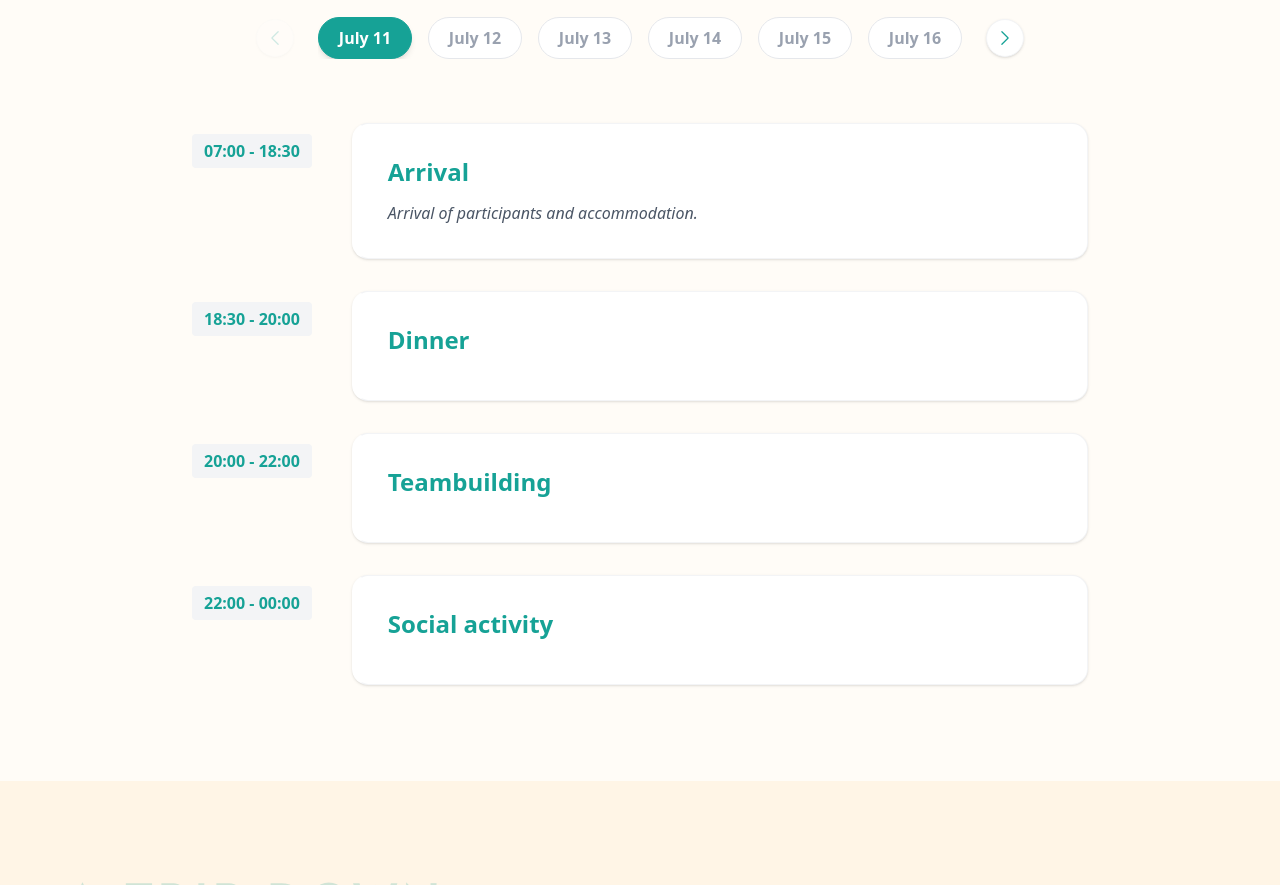
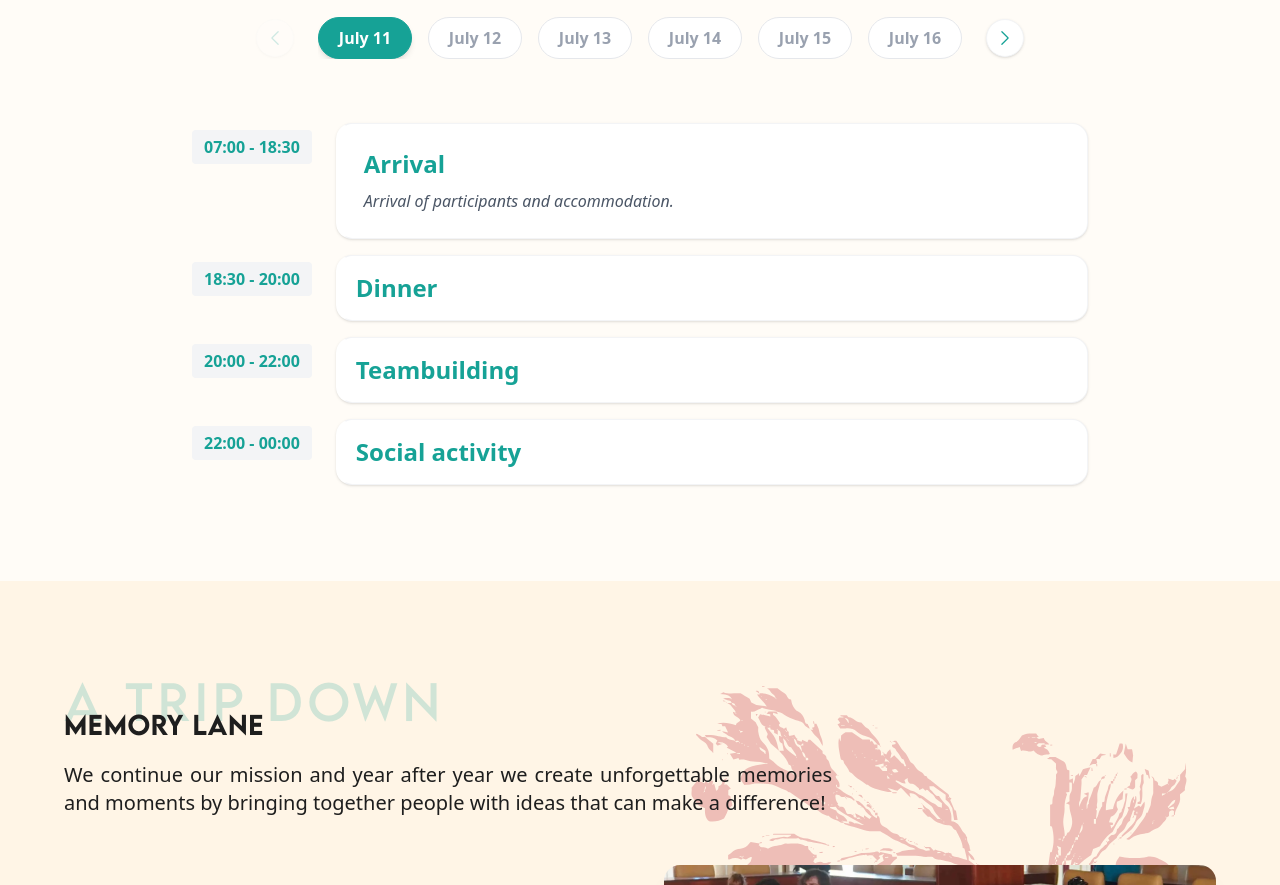
Before and after one commit to Eduard975/BIS-website, a React (Vite) app: page /BIS-website/about in a window 1280 px wide. Shown: the part 2040-2925 px from the top of the page. Built offline with nearby package versions, Linux system fonts and the light colour scheme.

Commit message:
update schedule

```diff
--- a/src/components/PageSpecific/About/SceduleSection.tsx
+++ b/src/components/PageSpecific/About/SceduleSection.tsx
@@ -45,22 +45,12 @@ export const ScheduleSection: React.FC = () => {
       />
 
       <div className="flex flex-col items-center w-full">
-        {/* Main Container: Flex row, centered, with gap for spacing */}
+        {/* Swiper Header - Fully Restored */}
         <div className="w-full flex items-center justify-center gap-6 relative max-w-[80vw] lg:max-w-[60vw] mb-16">
-          {/* LEFT ARROW */}
-          <button
-            className="prev-day shrink-0 z-20
-            bg-white shadow-sm rounded-full p-2
-            text-primary border border-gray-100
-            disabled:opacity-20 hover:bg-gray-50
-             hover:scale-110 transition-all cursor-pointer"
-          >
+          <button className="prev-day shrink-0 z-20 bg-white shadow-sm rounded-full p-2 text-primary border border-gray-100 disabled:opacity-20 hover:bg-gray-50 hover:scale-110 transition-all cursor-pointer">
             <HiChevronLeft size={20} />
           </button>
 
-          {/* MIDDLE SECTION: Swiper Wrapper */}
-          {/* flex-1: Takes up all available space between arrows */}
-          {/* min-w-0: Critical for Swiper to calculate width correctly in a flex container */}
           <div className="flex-1 min-w-0 relative">
             <Swiper
               modules={[Navigation, FreeMode, Mousewheel]}
@@ -71,31 +61,17 @@ export const ScheduleSection: React.FC = () => {
               mousewheel={{ forceToAxis: true }}
               spaceBetween={16}
               breakpoints={{
-                320: {
-                  slidesPerView: 3,
-                  slidesPerGroup: 3,
-                },
-                640: {
-                  slidesPerView: 4,
-                  slidesPerGroup: 4,
-                },
-                1024: {
-                  slidesPerView: 6,
-                  slidesPerGroup: 6,
-                },
+                320: { slidesPerView: 3, slidesPerGroup: 3 },
+                640: { slidesPerView: 4, slidesPerGroup: 4 },
+                1024: { slidesPerView: 6, slidesPerGroup: 6 },
               }}
-              // px-2 adds a little internal breathing room so slides don't get cut off at the very edge
               className="px-2 w-full"
             >
               {scheduleData.map((day: ScheduleDay) => (
                 <SwiperSlide key={day.id}>
                   <button
                     onClick={() => setActiveDayId(day.id)}
-                    aria-pressed={activeDayId === day.id}
-                    className={`w-full px-4 py-2
-                    rounded-full border transition-all
-                    duration-300 font-semibold text-sm
-                    md:text-base outline-none whitespace-nowrap ${
+                    className={`w-full px-4 py-2 rounded-full border transition-all duration-300 font-semibold text-sm md:text-base outline-none whitespace-nowrap ${
                       activeDayId === day.id
                         ? "bg-primary text-white border-primary shadow-md"
                         : "bg-white text-gray-400 border-gray-200 hover:border-primary/40 hover:text-primary"
@@ -108,43 +84,56 @@ export const ScheduleSection: React.FC = () => {
             </Swiper>
           </div>
 
-          {/* RIGHT ARROW */}
-          <button
-            className="next-day shrink-0 bg-white shadow-sm rounded-full
-            p-2 text-primary border border-gray-100
-             disabled:opacity-20 hover:bg-gray-50
-             hover:scale-110 transition-all cursor-pointer"
-          >
+          <button className="next-day shrink-0 bg-white shadow-sm rounded-full p-2 text-primary border border-gray-100 disabled:opacity-20 hover:bg-gray-50 hover:scale-110 transition-all cursor-pointer">
             <HiChevronRight size={20} />
           </button>
         </div>
 
-        {/* Timeline Content */}
-        <div className="w-full max-w-4xl space-y-8">
-          {activeDay.events.map((event, index) => (
+        {/* Timeline Content - Slimmed Down Version */}
+        <div className="w-full max-w-4xl space-y-4">
+          {" "}
+          {/* Reduced from space-y-8 */}
+          {activeDay.events.map((event, index) => {
+            const hasExtra = !!(
+              event.description ||
+              (event.details && event.details.length > 0)
+            );
+
+            return (
               <article
                 key={`${activeDayId}-${index}`}
-              className="flex gap-4 md:gap-10 animate-in fade-in slide-in-from-bottom-2 duration-500"
+                className="flex gap-4 md:gap-6 animate-in fade-in slide-in-from-bottom-2 duration-500"
               >
-              <div className="min-w-[75px] pt-4">
+                <div className="min-w-[75px] pt-3">
+                  {" "}
+                  {/* Slightly less top padding */}
                   <time className="bg-gray-100 text-primary font-bold px-3 py-1.5 rounded text-sm md:text-base">
                     {event.time}
                   </time>
                 </div>
 
-              <div className="flex-1 bg-white border border-gray-100 rounded-2xl p-6 md:p-8 shadow-sm transition-all duration-300 hover:shadow-md border-l-4 border-l-transparent hover:border-l-primary">
-                <h4 className="text-2xl font-bold text-primary mb-3">
+                <div
+                  className={`
+                  flex-1 bg-white border border-gray-100 rounded-2xl shadow-sm
+                  transition-all duration-300 hover:shadow-md border-l-4 border-l-transparent
+                  hover:border-l-primary flex flex-col justify-center
+                  ${hasExtra ? "p-5 md:p-6" : "p-3 md:p-4"}
+                `}
+                >
+                  <h4
+                    className={`text-xl md:text-2xl font-bold text-primary ${hasExtra ? "mb-2" : "mb-0"}`}
+                  >
                     {event.title}
                   </h4>
 
                   {event.description && (
-                  <p className="text-gray-600 leading-relaxed italic">
+                    <p className="text-gray-600 leading-relaxed italic text-sm md:text-base">
                       {event.description}
                     </p>
                   )}
 
                   {event.details && (
-                  <ul className="mt-4 space-y-3">
+                    <ul className="mt-3 space-y-2">
                       {event.details.map((detail, idx) => (
                         <li
                           key={idx}
@@ -163,7 +152,8 @@ export const ScheduleSection: React.FC = () => {
                   )}
                 </div>
               </article>
-          ))}
+            );
+          })}
         </div>
       </div>
     </CustomSection>
```
Lines whose indentation alone changed are shown as unchanged.
